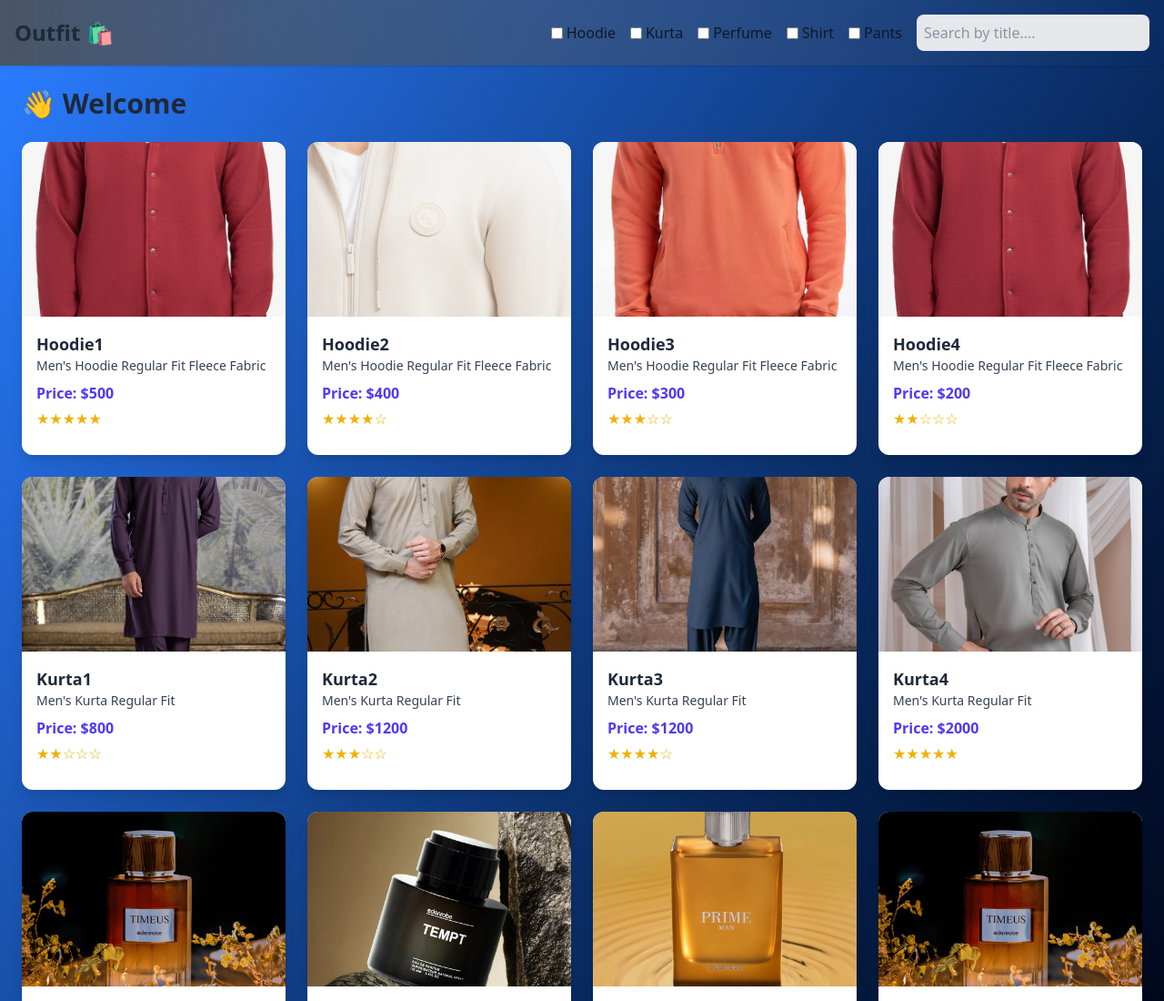
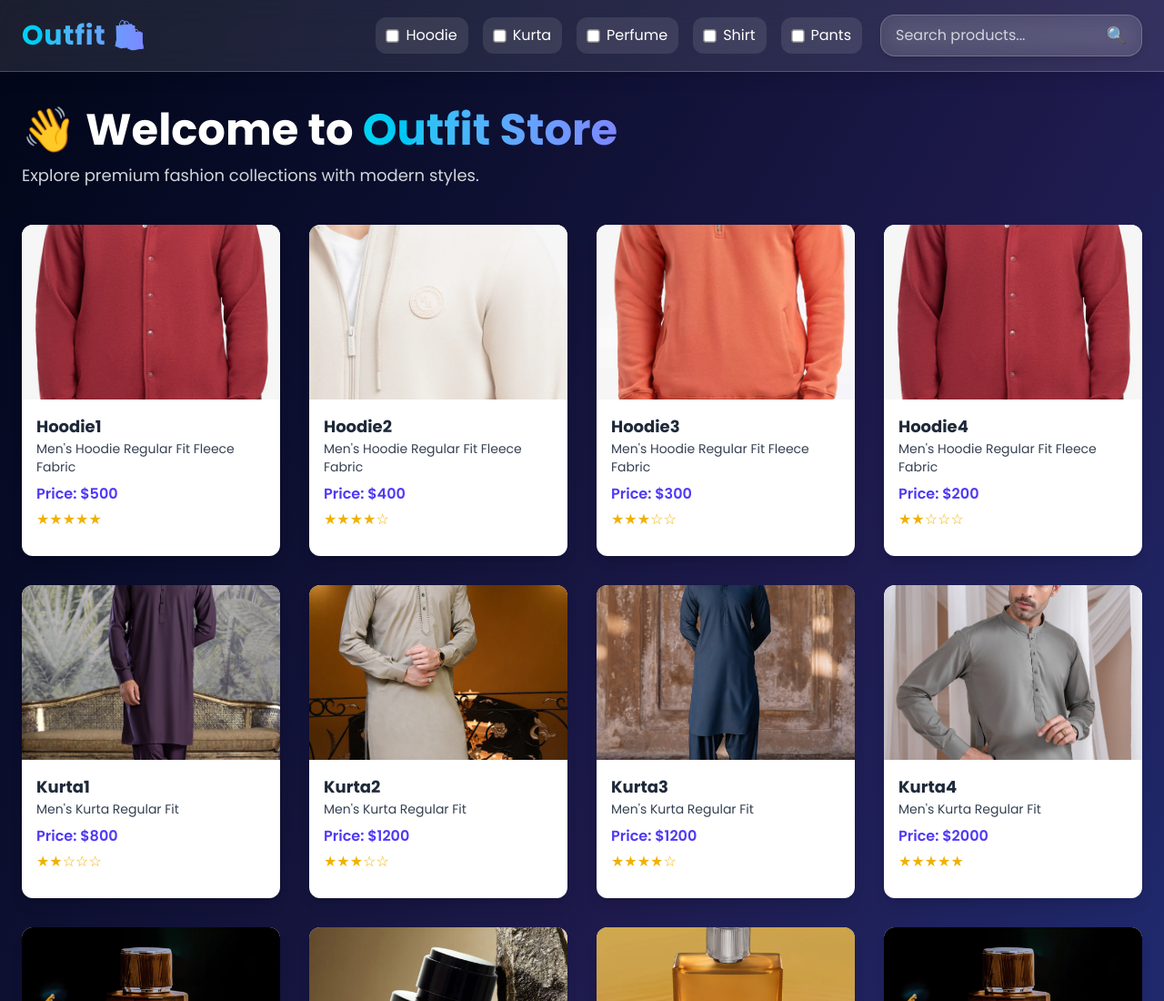
Before and after one commit to Hammad-000/outfitstore, a website: page index.html in a window 1280 px wide. Shown: the top 1100 px of the page at 91% size. Drawn offline with nearby package versions, Linux system fonts and the light colour scheme; files whose address does not match are found by name.

Commit message:
change ui

```diff
--- a/index.html
+++ b/index.html
@@ -1,74 +1,123 @@
 <!DOCTYPE html>
 <html lang="en">
+
 <head>
   <meta charset="UTF-8" />
   <meta name="viewport" content="width=device-width, initial-scale=1.0" />
   <title>Clothes Store</title>
-  <link href="./src/output.css" rel="stylesheet" />
+
   <script src="https://cdn.jsdelivr.net/npm/@tailwindcss/browser@4"></script>
-  <link href="https://fonts.googleapis.com/css2?family=Poppins:wght@400;600&display=swap" rel="stylesheet">
 
+  <link href="https://fonts.googleapis.com/css2?family=Poppins:wght@300;400;500;600;700&display=swap"
+    rel="stylesheet">
+
+  <style>
+    body {
+      font-family: 'Poppins', sans-serif;
+    }
+  </style>
 </head>
-<body class= " bg-gradient-to-tl from-black to-blue-500 text-gray-900  font-stretch-95% ">
 
+<body class="bg-gradient-to-br from-slate-950 via-indigo-950 to-blue-900 min-h-screen text-white">
 
-<nav class="bg-gradient-to-l accent-indigo-500  to to-gray-600 shadow p-4 sticky top-0 z-10">
-  <div class="max-w-7xl mx-auto flex items-center justify-between gap-4 flex-wrap">
+  <!-- NAVBAR -->
+  <nav class="sticky top-0 z-50 backdrop-blur-lg bg-white/10 border-b border-white/20 shadow-lg">
+    <div class="max-w-7xl mx-auto px-6 py-4 flex items-center justify-between flex-wrap gap-4">
 
+      <!-- Logo -->
+      <h1
+        class="text-3xl font-bold bg-gradient-to-r from-cyan-400 to-indigo-400 bg-clip-text text-transparent tracking-wide">
+        Outfit 🛍️
+      </h1>
 
-    <h1 class="text-2xl font-semibold text-gray-800">Outfit 🛍️</h1>
-
-    <button id="menuToggle" class="md:hidden text-3xl text-white focus:outline-none">
+      <!-- Mobile Button -->
+      <button id="menuToggle"
+        class="md:hidden text-3xl text-white hover:text-cyan-300 transition duration-300">
         ☰
       </button>
 
-    <div id="menuContent" class="w-full mt-4 md:mt-0 hidden md:flex md:items-center md:gap-4 md:w-auto flex-col md:flex-row">
+      <!-- Menu -->
+      <div id="menuContent"
+        class="hidden md:flex flex-col md:flex-row md:items-center gap-5 w-full md:w-auto mt-4 md:mt-0">
 
+        <!-- Filters -->
+        <div class="flex flex-wrap items-center gap-4">
 
-      <div id="checkboxes" class="flex items-center gap-4 flex-wrap mb-4 md:mb-0">
-        <label class="flex items-center gap-1 cursor-pointer">
-          <input type="checkbox" id="hoodie" class="accent-indigo-600">
+          <label
+            class="flex items-center gap-2 bg-white/10 px-3 py-2 rounded-xl hover:bg-white/20 transition cursor-pointer">
+            <input type="checkbox" id="hoodie" class="accent-cyan-400 scale-110">
             <span>Hoodie</span>
           </label>
-        <label class="flex items-center gap-1 cursor-pointer">
-          <input type="checkbox" id="kurta" class="accent-indigo-600">
+
+          <label
+            class="flex items-center gap-2 bg-white/10 px-3 py-2 rounded-xl hover:bg-white/20 transition cursor-pointer">
+            <input type="checkbox" id="kurta" class="accent-cyan-400 scale-110">
             <span>Kurta</span>
           </label>
-        <label class="flex items-center gap-1 cursor-pointer">
-          <input type="checkbox" id="perfume" class="accent-indigo-600">
+
+          <label
+            class="flex items-center gap-2 bg-white/10 px-3 py-2 rounded-xl hover:bg-white/20 transition cursor-pointer">
+            <input type="checkbox" id="perfume" class="accent-cyan-400 scale-110">
             <span>Perfume</span>
           </label>
-        <label class="flex items-center gap-1 cursor-pointer">
-          <input type="checkbox" id="shirt" class="accent-indigo-600">
+
+          <label
+            class="flex items-center gap-2 bg-white/10 px-3 py-2 rounded-xl hover:bg-white/20 transition cursor-pointer">
+            <input type="checkbox" id="shirt" class="accent-cyan-400 scale-110">
             <span>Shirt</span>
           </label>
-        <label class="flex items-center gap-1 cursor-pointer">
-          <input type="checkbox" id="pant" class="accent-indigo-600">
+
+          <label
+            class="flex items-center gap-2 bg-white/10 px-3 py-2 rounded-xl hover:bg-white/20 transition cursor-pointer">
+            <input type="checkbox" id="pant" class="accent-cyan-400 scale-110">
             <span>Pants</span>
           </label>
         </div>
 
+        <!-- Search -->
+        <div
+          class="flex items-center bg-white/10 backdrop-blur-md border border-white/20 rounded-2xl px-4 py-2 w-full md:w-72 shadow-md">
 
-      <div class="flex items-center bg-gray-200 rounded-lg px-1 py-1 w-full md:w-64 ">
-        <input  type="search" id="search"  placeholder="Search by title...."
-          class="bg-transparent p-1 rounded focus:ring-2 focus:ring-indigo-500 focus:border-indigo-500 outline-none w-full text-gray-700">
+          <input type="search" id="search" placeholder="Search products..."
+            class="bg-transparent outline-none w-full placeholder:text-gray-300 text-white">
+
+          <span class="text-gray-300 text-lg">🔍</span>
         </div>
       </div>
     </div>
   </nav>
 
+  <!-- MAIN -->
+  <main class="max-w-7xl mx-auto px-6 py-10">
 
-  <main class="max-w-7xl mx-auto p-6">
-    <h2 class="text-3xl font-semibold mb-6 text-gray-800"> 👋 Welcome</h2>
+    <!-- Heading -->
+    <div class="mb-10">
+      <h2 class="text-5xl font-bold mb-3">
+        👋 Welcome to
+        <span
+          class="bg-gradient-to-r from-cyan-400 to-indigo-400 bg-clip-text text-transparent">
+          Outfit Store
+        </span>
+      </h2>
+
+      <p class="text-gray-300 text-lg">
+        Explore premium fashion collections with modern styles.
+      </p>
+    </div>
+
+    <!-- Cards -->
+    <div id="cardsContainer"
+      class="grid grid-cols-1 sm:grid-cols-2 lg:grid-cols-3 xl:grid-cols-4 gap-8">
 
 
-    <div id="cardsContainer" class="grid grid-cols-1 sm:grid-cols-2 md:grid-cols-3 lg:grid-cols-4 gap-6 ">
+
+
+
 
     </div>
-
   </main>
-
 
   <script src="./script.js"></script>
 </body>
+
 </html>
```
Also changed, not shown: input.css (renamed from src/input.css), src/output.css (deleted). Lines whose indentation alone changed are shown as unchanged.
